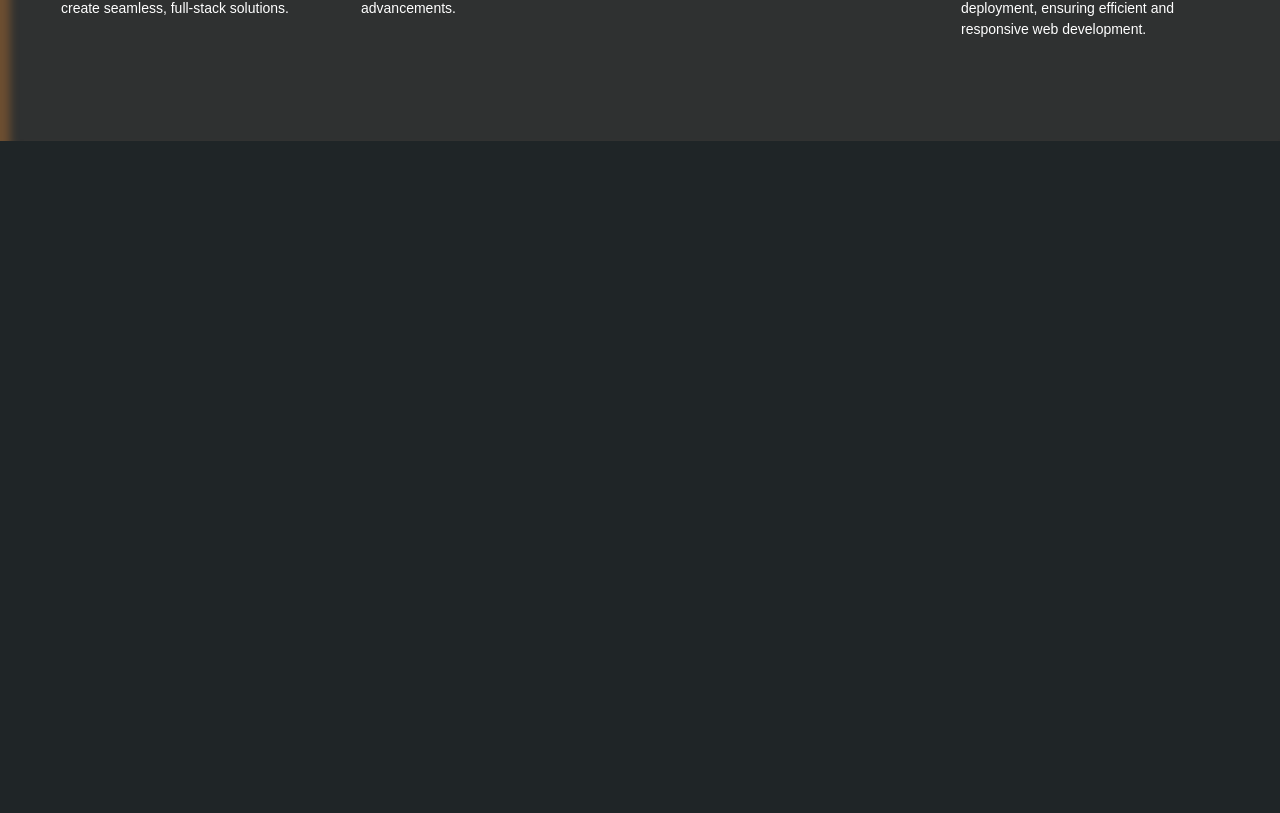
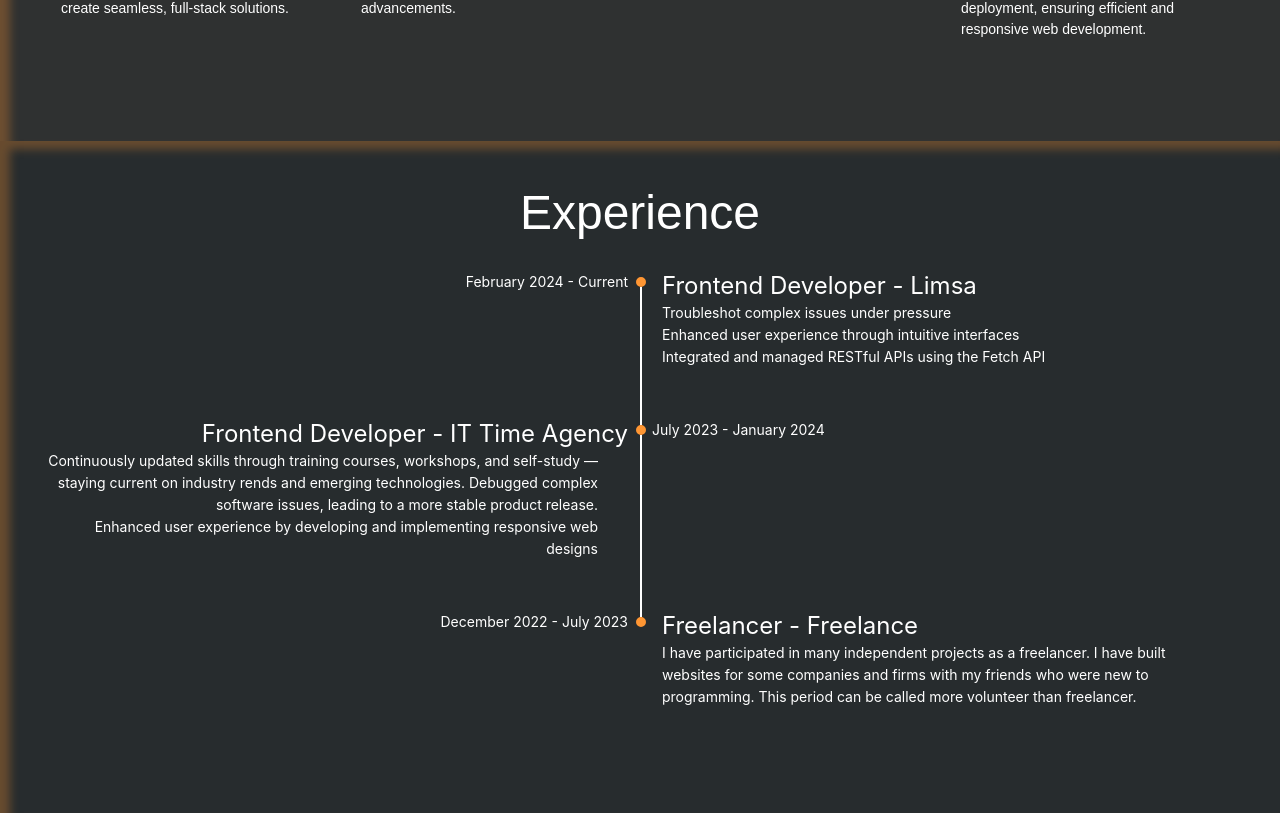
Before and after one commit to asadbekdev07/my-portfolio, a React (Vite) app: page / in a window 1280 px wide. Shown: the part 1611-2424 px from the top of the page. Before the commit the page ends 1752 px from the top, so only its background shows below. Built offline with nearby package versions, Linux system fonts and the light colour scheme.

Commit message:
Add timeline to experience component

```diff
--- a/src/App.jsx
+++ b/src/App.jsx
@@ -1,4 +1,5 @@
 import About from "./components/About"
+import Experience from "./components/Experience";
 import Hero from "./components/Hero"
 import SiteHeader from "./components/Site-header"
 import AOS from 'aos';
@@ -20,6 +21,7 @@ function App() {
       <SiteHeader />
       <Hero />
       <About />
+      <Experience />
     </div>
   )
 }
--- /dev/null
+++ b/src/components/Experience.jsx
@@ -0,0 +1,70 @@
+import React from 'react';
+import { Timeline, ConfigProvider } from 'antd';
+
+const Experience = () => {
+  const timelineItems = [
+    {
+      date: 'February 2024 - Current',
+      position: 'Frontend Developer',
+      city: 'Limsa',
+      description: [
+        'Troubleshot complex issues under pressure',
+        'Enhanced user experience through intuitive interfaces',
+        'Integrated and managed RESTful APIs using the Fetch API',
+      ],
+    },
+    {
+      date: 'July 2023 - January 2024',
+      position: 'Frontend Developer',
+      city: 'IT Time Agency',
+      description: [
+        'Continuously updated skills through training courses, workshops, and self-study — staying current on industry rends and emerging technologies. Debugged complex software issues, leading to a more stable product release.',
+        'Enhanced user experience by developing and implementing responsive web designs',
+      ],
+    },
+    {
+        date: "December 2022 - July 2023",
+        position: "Freelancer",
+        city: 'Freelance',
+        description: [
+            "I have participated in many independent projects as a freelancer. I have built websites for some companies and firms with my friends who were new to programming. This period can be called more volunteer than freelancer.",
+        ],
+    },
+  ];
+
+  const customTheme = {
+    components: {
+      Timeline: {
+        dotBg: '#ff9633',
+        tailColor: '#fff',
+        itemPaddingBottom: 50,
+      },
+    },
+  };
+
+  return (
+    <ConfigProvider theme={customTheme}>
+      <section className='text-white bg-[#272c2e] box-shadow-small'>
+        <div className='container-custom pt-12 pb-12'>
+          <h2 className='text-5xl text-center mb-10'>Experience</h2>
+          <div className='flex items-center justify-center'>
+          <Timeline mode="alternate">
+            {timelineItems.map((item, index) => (
+                <Timeline.Item key={index} label={item.date} color='#ff9633'>
+                <h2 className='text-2xl'>{item.position} - {item.city}</h2>
+                <ul>
+                  {item.description.map((desc, idx) => (
+                    <li className='text-[14px]' key={idx}>{desc}</li>
+                  ))}
+                </ul>
+              </Timeline.Item>
+            ))}
+          </Timeline>
+          </div>
+        </div>
+      </section>
+    </ConfigProvider>
+  );
+};
+
+export default Experience;
--- a/src/components/Site-header.jsx
+++ b/src/components/Site-header.jsx
@@ -15,7 +15,11 @@ const SiteHeader = () => {
                 </li>
                 {/* ITEM  */}
                 <li className='inline-block'>
-                    <a className='block hover:text-[#ff9633] transition-colors duration-200 ease-in' href="#portfolio">Portfolio</a>
+                    <a className='block hover:text-[#ff9633] transition-colors duration-200 ease-in' href="#experience">Experience</a>
+                </li>
+                {/* ITEM  */}
+                <li className='inline-block'>
+                    <a className='block hover:text-[#ff9633] transition-colors duration-200 ease-in' href="#projects">Projects</a>
                 </li>
                 {/* ITEM  */}
                 <li className='inline-block'>
--- a/src/components/Skills.jsx
+++ b/src/components/Skills.jsx
@@ -1,7 +1,7 @@
 import React from "react";
 
 const SkillCard = ({ title, description, icon }) => (
-  <div className="w-[280px] card-custom" data-aos="fade-up">
+  <div className="w-[280px] card-custom" data-aos="flip-left" data-aos-easing="ease-out-cubic" data-aos-duration="2000">
     <div className="flex justify-between mb-5">
       <h4>{title}</h4>
       <div>{icon}</div>
--- a/src/index.css
+++ b/src/index.css
@@ -40,6 +40,7 @@
   .box-shadow-small {
     box-shadow: inset 10px 8px 10px rgba(255, 150, 51, 0.3);
   }
+
 
   .box-shadow-big {
     position: relative;
@@ -100,6 +101,7 @@
   .text-shadow-custom-0 {
     text-shadow: none;
   }
+
 }
 
 html {
```
Also changed, not shown: public/laptop.jpg (added).
